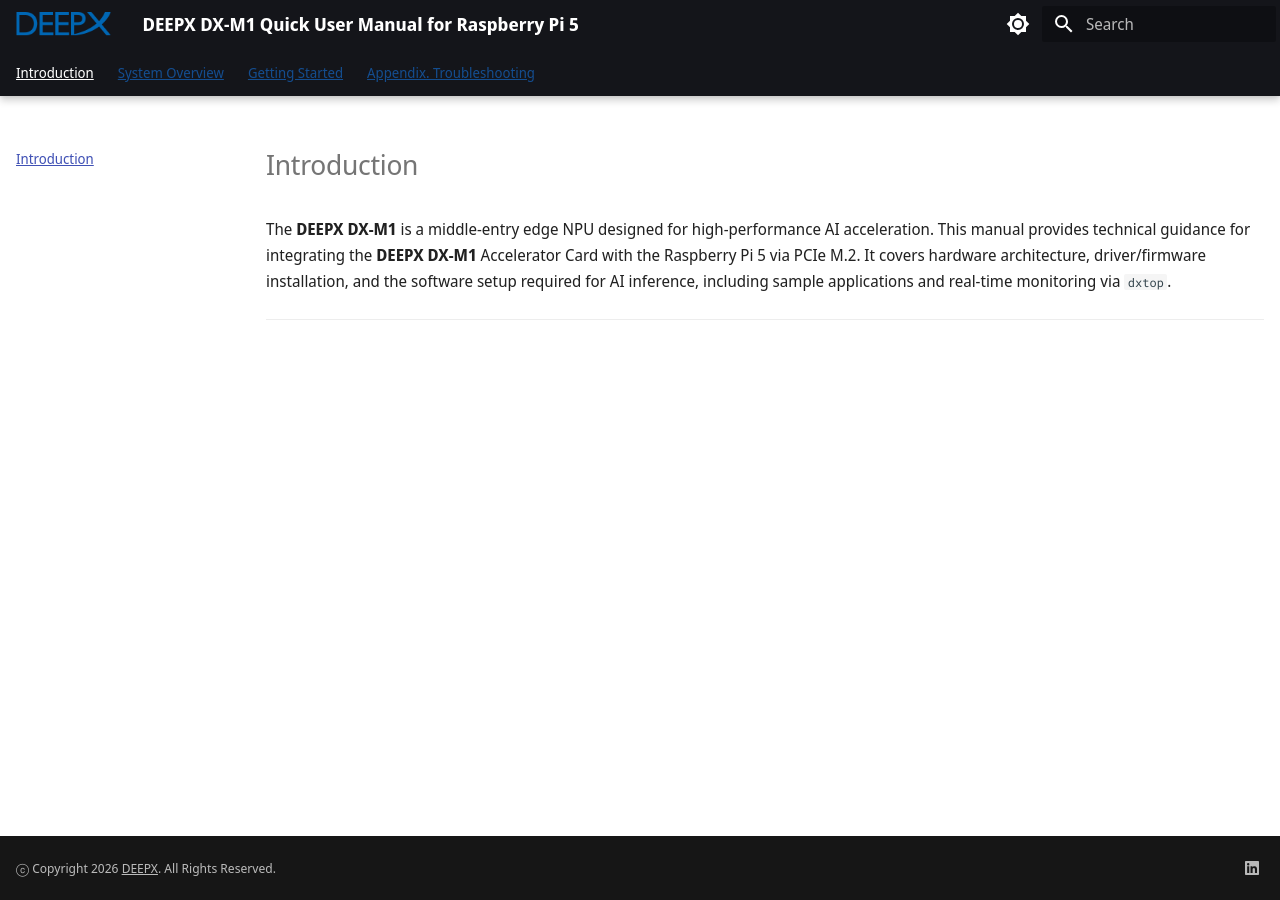
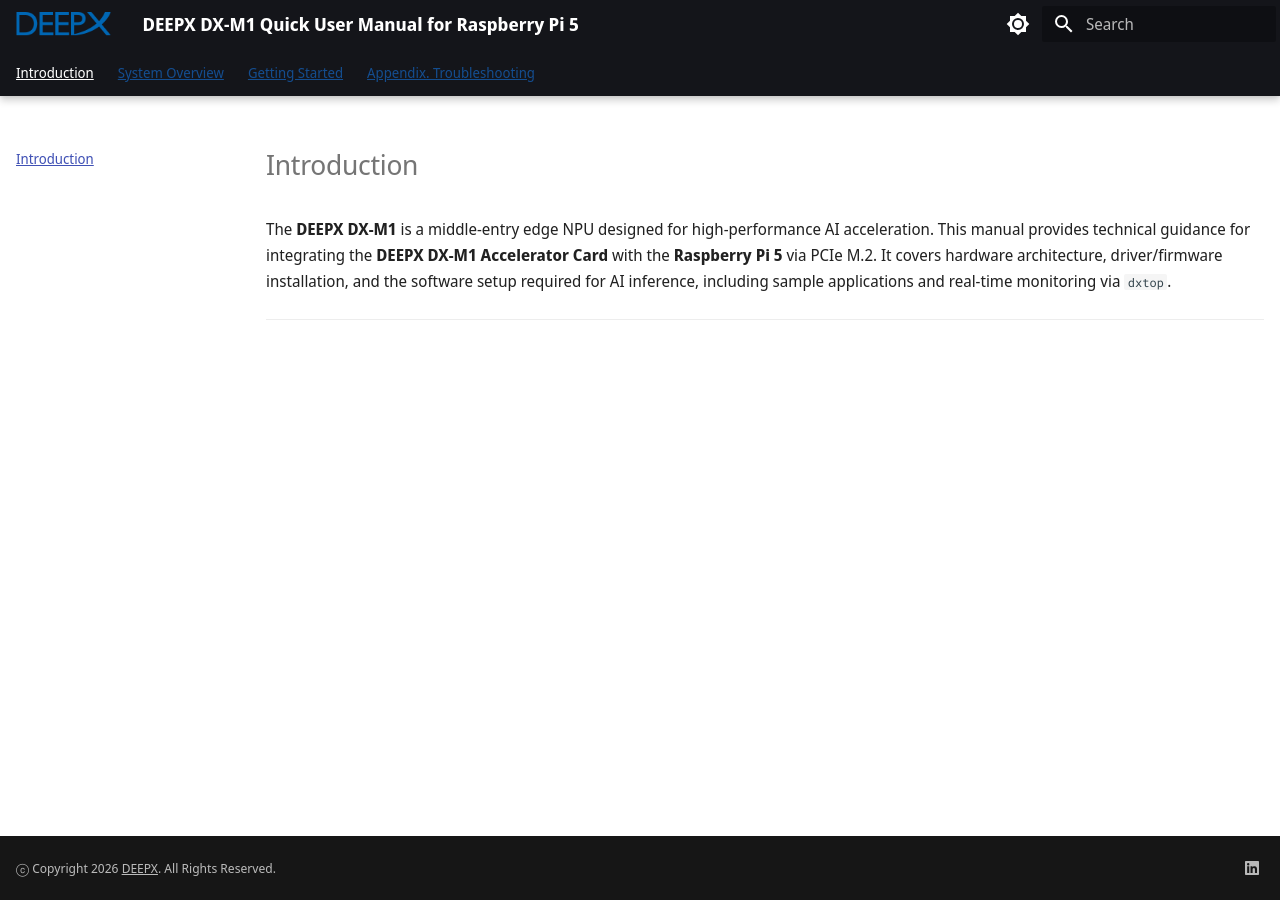
Before and after one commit to deepx-selee/dx-m1-rpi5-quick-start-guide, an MkDocs documentation site: the page built from docs/source/01_Introduction.md, in a window 1280 px wide. Built offline with MkDocs 1.6.1 and Material for MkDocs 9.7.7, drawn with Linux system fonts in a browser that asks for light colours.

```diff
--- a/docs/source/01_Introduction.md
+++ b/docs/source/01_Introduction.md
@@ -1,3 +1,3 @@
-The **DEEPX DX-M1** is a middle-entry edge NPU designed for high-performance AI acceleration. This manual provides technical guidance for integrating the **DEEPX DX-M1** Accelerator Card with the Raspberry Pi 5 via PCIe M.2. It covers hardware architecture, driver/firmware installation, and the software setup required for AI inference, including sample applications and real-time monitoring via `dxtop`.
+The **DEEPX DX-M1** is a middle-entry edge NPU designed for high-performance AI acceleration. This manual provides technical guidance for integrating the **DEEPX DX-M1 Accelerator Card** with the **Raspberry Pi 5** via PCIe M.2. It covers hardware architecture, driver/firmware installation, and the software setup required for AI inference, including sample applications and real-time monitoring via `dxtop`.
 
 ---
```
